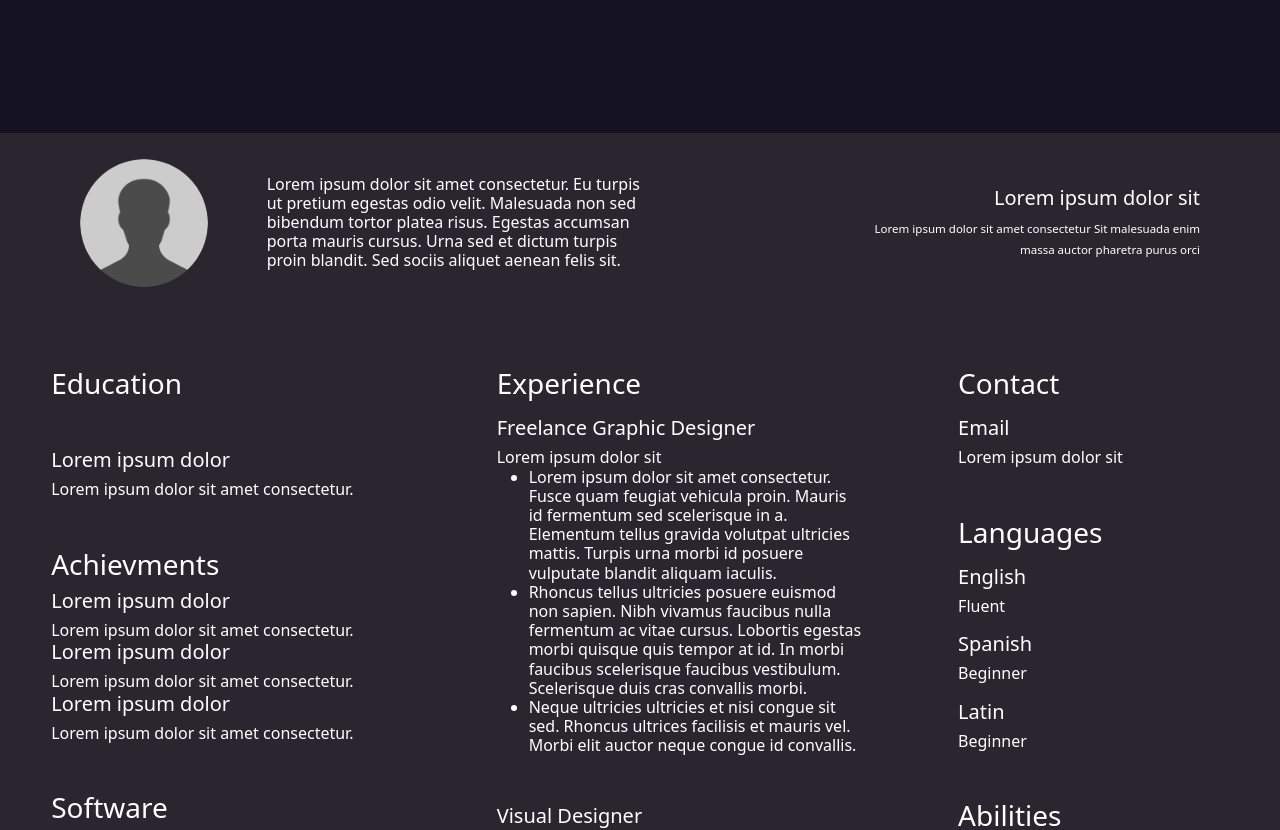
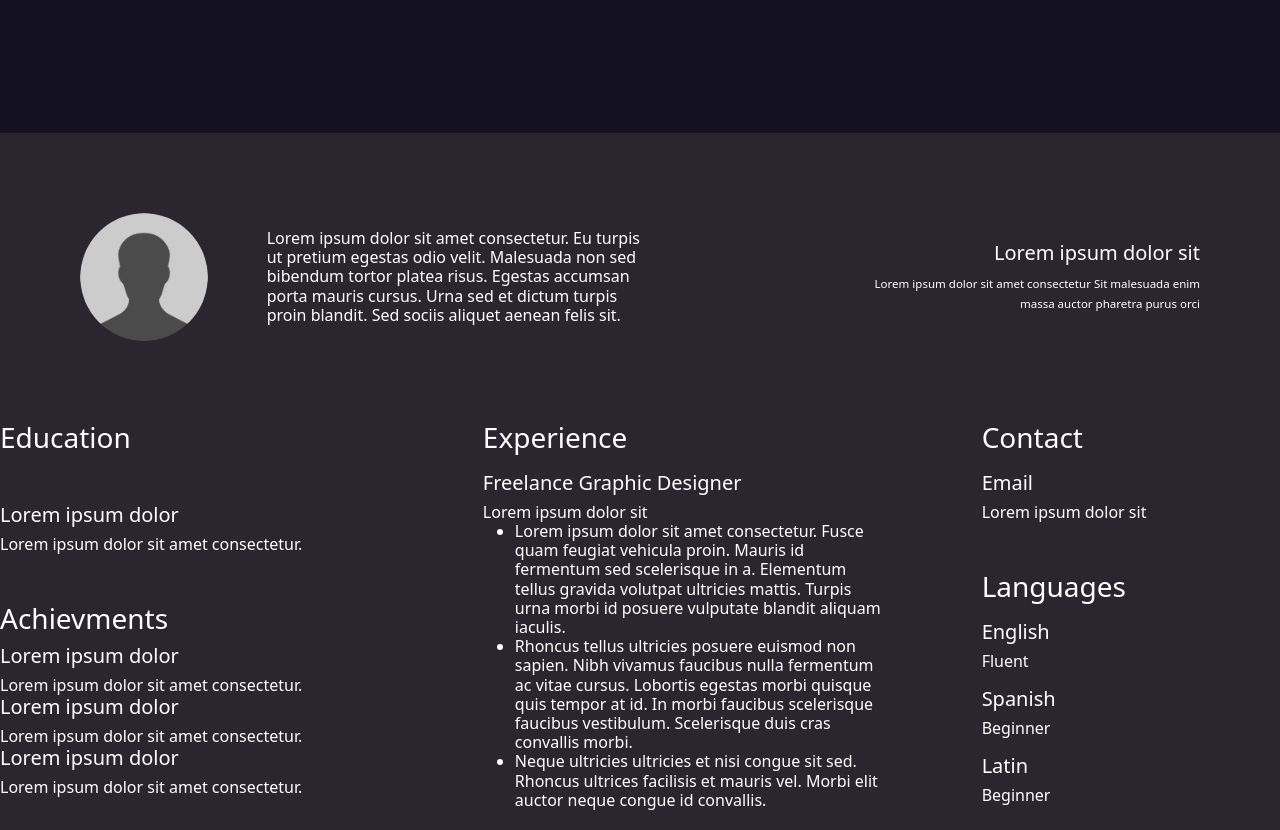
Before and after one commit to Zarfaa/Portfolio_Project, a React (Create React App) app: page / in a window 1280 px wide. Shown: the part 480-1310 px from the top of the page. Built offline with nearby package versions, Linux system fonts and the light colour scheme.

Commit message:
CV margin top updated

```diff
--- a/src/Pages/CV/CV.css
+++ b/src/Pages/CV/CV.css
@@ -6,7 +6,6 @@
 .Flex{
     display: flex;
     justify-content: space-between;
-    margin: 4%;
     gap: 5em;
     flex-wrap: wrap;
     padding-bottom: 2rem;
@@ -18,7 +17,7 @@
     align-items: center;
     margin: 5em;
     flex-wrap: wrap;
-    padding-top: 2%;
+    padding-top: 5em;
 }
 
 .Flex_Item1{
```
